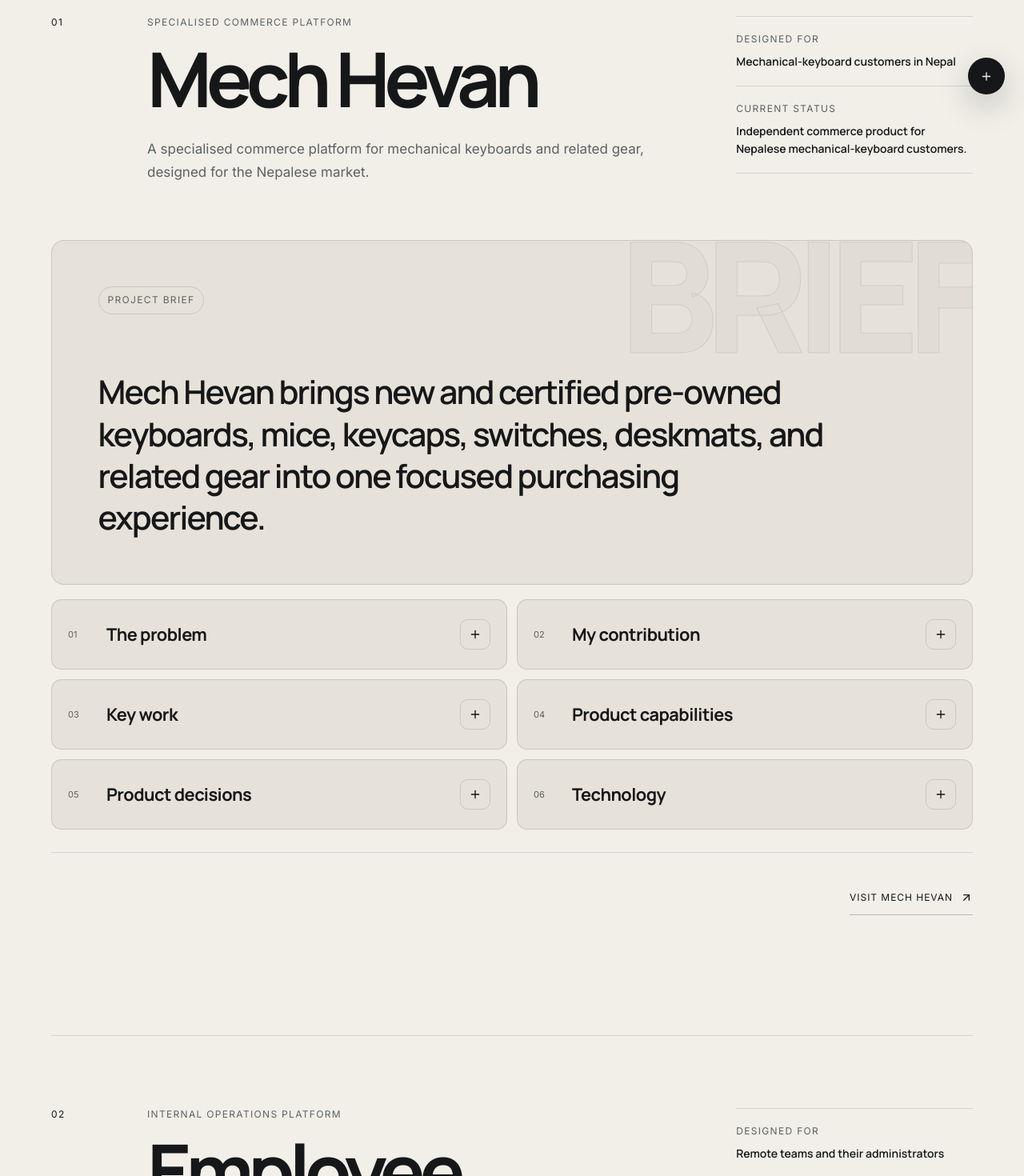
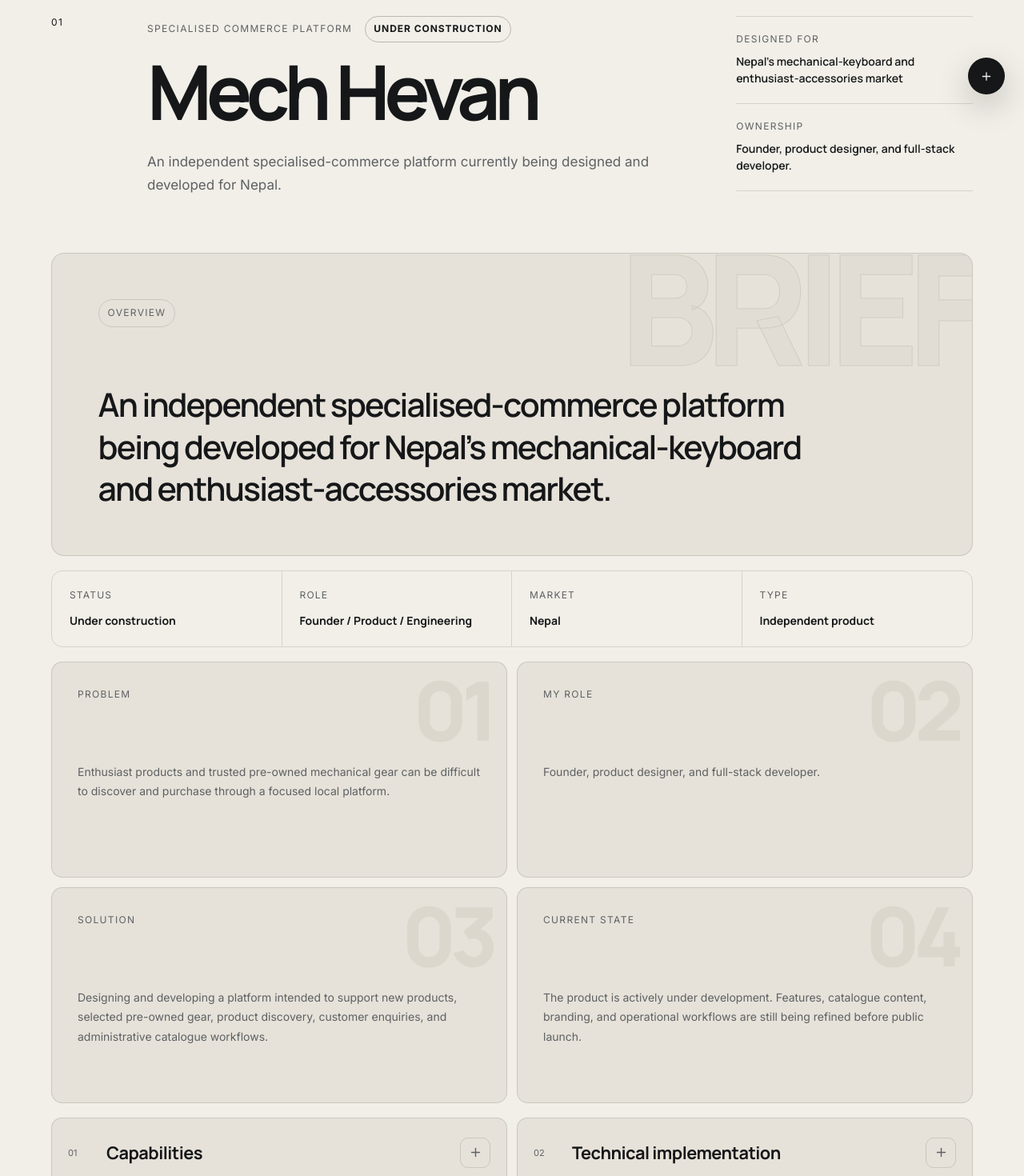
Before and after one commit to sandeepThapaMagar520/portfolio_v2, a Next.js app: page /work in a window 1280 px wide. Shown: the part 660-2130 px from the top of the page at 80% size. Built offline with nearby package versions, Linux system fonts and the light colour scheme.

Commit message:
Clarify project status and presentation

```diff
--- a/app/content/projects.ts
+++ b/app/content/projects.ts
@@ -8,6 +8,10 @@
   overview: string;
   problem: string;
   role: string;
+  solution: string;
+  currentState: string;
+  privacyNote: string | null;
+  proof: readonly { label: string; value: string }[];
   responsibilities: readonly string[];
   capabilities: readonly string[];
   decisions: readonly string[];
@@ -20,31 +24,49 @@
 export const projects: readonly Project[] = [
   {
     id: "mech-hevan", number: "01", name: "Mech Hevan", type: "Specialised commerce platform",
-    audience: "Mechanical-keyboard customers in Nepal",
-    positioning: "A specialised commerce platform for mechanical keyboards and related gear, designed for the Nepalese market.",
-    overview: "Mech Hevan brings new and certified pre-owned keyboards, mice, keycaps, switches, deskmats, and related gear into one focused purchasing experience.",
-    problem: "Enthusiasts need a clearer way to browse specialised gear, understand product condition and variants, and move through buying, selling, or product-request workflows within the local market.",
-    role: "I led the product direction and developed the platform across frontend, backend, data modelling, deployment, administrative workflows, and security-focused improvements.",
-    responsibilities: ["Product and business-flow planning", "Frontend and backend development", "Catalog and product-variant modelling", "Customer and administrative workflows", "Authentication and media architecture", "Cloud deployment and technical direction"],
-    capabilities: ["New and certified pre-owned catalog", "Category and product-detail browsing", "Cart and customer account flow", "Sell-your-gear workflow", "Keyboard request workflow", "Catalog administration"],
-    decisions: ["Separated new and certified pre-owned inventory so condition is clear before purchase.", "Structured the catalog around categories, product details, and variants rather than a generic listing page.", "Kept buying, selling, and product-request journeys distinct while sharing one product platform."],
+    audience: "Nepal’s mechanical-keyboard and enthusiast-accessories market",
+    positioning: "An independent specialised-commerce platform currently being designed and developed for Nepal.",
+    overview: "An independent specialised-commerce platform being developed for Nepal’s mechanical-keyboard and enthusiast-accessories market.",
+    problem: "Enthusiast products and trusted pre-owned mechanical gear can be difficult to discover and purchase through a focused local platform.",
+    role: "Founder, product designer, and full-stack developer.",
+    solution: "Designing and developing a platform intended to support new products, selected pre-owned gear, product discovery, customer enquiries, and administrative catalogue workflows.",
+    currentState: "The product is actively under development. Features, catalogue content, branding, and operational workflows are still being refined before public launch.",
+    privacyNote: null,
+    proof: [
+      { label: "Status", value: "Under construction" },
+      { label: "Role", value: "Founder / Product / Engineering" },
+      { label: "Market", value: "Nepal" },
+      { label: "Type", value: "Independent product" },
+    ],
+    responsibilities: ["Owned product and business-flow planning", "Designed the customer and administrative experience", "Implemented frontend and backend foundations", "Designed catalogue and product-variant models", "Implemented customer enquiry workflows", "Maintained deployment and technical direction"],
+    capabilities: ["New and selected pre-owned catalogue", "Category and product discovery", "Customer account and cart foundations", "Sell-your-gear workflow", "Product-request workflow", "Catalogue administration"],
+    decisions: ["Designed new and selected pre-owned inventory as distinct catalogue states so condition can remain clear.", "Structured the catalogue around categories, product details, and variants instead of a generic listing page.", "Kept purchasing, selling, and product-request journeys distinct while sharing one platform foundation."],
     stack: ["Next.js", "Spring Boot", "PostgreSQL", "Supabase", "Cloudinary", "Render", "Vercel"],
-    status: "Independent commerce product for Nepalese mechanical-keyboard customers.",
+    status: "Under construction",
     link: "https://mech-haven-frontend.vercel.app",
-    screenshot: { src: "/assets/projects/mech-hevan-homepage.webp", alt: "Mech Hevan public homepage showing its mechanical-keyboard store navigation, hero message, featured keyboard and shopping actions.", caption: "Public homepage · captured from the live deployment in July 2026" },
+    screenshot: null,
   },
   {
     id: "employee-management-system", number: "02", name: "Employee Management System", type: "Internal operations platform",
-    audience: "Remote teams and their administrators",
-    positioning: "An internal employee and operations management platform designed to support attendance, project coordination, work logging, leave handling, and administrative reporting for remote teams.",
-    overview: "The Employee Management System brings recurring remote-team operations into a single workflow instead of spreading attendance, projects, work updates, leave, and reporting across disconnected tools.",
-    problem: "Remote operations become difficult to follow when attendance sessions, project activity, daily work logs, leave requests, holidays, and reporting are maintained separately.",
-    role: "I contributed to the product structure, operational workflows, full-stack development, deployment, and ongoing improvement of the system.",
-    responsibilities: ["Workflow planning and requirements definition", "Frontend and backend development", "Attendance and work-log logic", "Project and leave workflow implementation", "Administrative reporting", "Authentication, access control, and deployment"],
+    audience: "Private internal use",
+    positioning: "A privacy-conscious internal system designed to consolidate recurring remote-team operations.",
+    overview: "A role-controlled internal platform created to bring recurring remote-team workflows into one organised system.",
+    problem: "Attendance, work logs, project coordination, leave, holidays, and reporting were handled through separate processes.",
+    role: "Product planning, workflow design, and software development.",
+    solution: "A central internal system that supports attendance sessions, work logs, project coordination, leave and holiday management, and administrative reporting.",
+    currentState: "Maintained as a private internal system. Public access, product interfaces, and operational details are intentionally unavailable.",
+    privacyNote: "Detailed interfaces, organisational data, internal metrics, and implementation information are intentionally not shown.",
+    proof: [
+      { label: "Status", value: "Internal" },
+      { label: "Role", value: "Product planning / Engineering" },
+      { label: "Visibility", value: "Private" },
+      { label: "Type", value: "Operational system" },
+    ],
+    responsibilities: ["Designed high-level workflow requirements", "Co-designed the product structure", "Implemented and maintained the private system"],
     capabilities: ["Employee and role management", "Attendance start and end sessions", "Project coordination", "Daily work logs", "Leave and holiday management", "Administrative summaries and reporting"],
-    decisions: ["Organised attendance as explicit work sessions so start and end activity can be followed consistently.", "Connected projects with daily work logs to give operational updates a clear work context.", "Separated employee actions from administrative reporting through role-based access."],
-    stack: ["Next.js", "Spring Boot", "PostgreSQL", "Supabase", "Render", "Vercel"],
-    status: "Private internal platform. No public demo or repository is linked.",
+    decisions: ["Organised recurring attendance activity as explicit sessions.", "Connected project coordination with work-log context.", "Separated standard and administrative actions through role-controlled access."],
+    stack: ["Technology details intentionally withheld"],
+    status: "Internal system",
     link: null, screenshot: null,
   },
 ];
--- a/app/globals.css
+++ b/app/globals.css
@@ -2934,3 +2934,203 @@
     animation:none!important;
   }
 }
+
+/* Project presentation: visible strategic summary with optional detail */
+.case-study-title-meta {
+  display:flex;
+  align-items:center;
+  flex-wrap:wrap;
+  gap:10px 16px;
+  margin-bottom:20px;
+}
+.case-study-title-meta .case-study-type {
+  margin:0;
+}
+.case-study-status {
+  width:max-content;
+  padding:7px 10px;
+  border:1px solid var(--line-strong);
+  border-radius:99px;
+  color:var(--text);
+  font-size:12px;
+  font-weight:650;
+  line-height:1.4;
+  letter-spacing:.08em;
+  text-transform:uppercase;
+}
+.project-proof-strip {
+  display:grid;
+  grid-template-columns:repeat(4,minmax(0,1fr));
+  margin:18px 0;
+  border:1px solid var(--line);
+  border-radius:14px;
+  overflow:hidden;
+}
+.project-proof-strip > div {
+  min-width:0;
+  padding:22px;
+  border-right:1px solid var(--line);
+}
+.project-proof-strip > div:last-child {
+  border-right:0;
+}
+.project-proof-strip dt {
+  margin-bottom:12px;
+  color:var(--muted);
+  font-size:12px;
+  line-height:1.4;
+  letter-spacing:.1em;
+  text-transform:uppercase;
+}
+.project-proof-strip dd {
+  margin:0;
+  font:650 14px/1.5 var(--font-manrope);
+}
+.case-study-visible-details {
+  display:grid;
+  grid-template-columns:repeat(2,minmax(0,1fr));
+  gap:12px;
+}
+.case-study-visible-details > section {
+  position:relative;
+  min-height:270px;
+  padding:32px;
+  overflow:hidden;
+  border:1px solid var(--line);
+  border-radius:14px;
+  background:var(--surface);
+}
+.case-study-visible-details > section > span {
+  position:absolute;
+  right:18px;
+  top:8px;
+  color:var(--surface-2);
+  font:800 clamp(5rem,8vw,8rem)/1 var(--font-manrope);
+  letter-spacing:-.08em;
+  pointer-events:none;
+}
+.case-study-visible-details .case-study-label,
+.case-study-visible-details > section > p:last-child {
+  position:relative;
+  z-index:1;
+}
+.case-study-visible-details .case-study-label {
+  margin:0;
+}
+.case-study-visible-details > section > p:last-child {
+  max-width:650px;
+  margin:76px 0 0;
+  color:var(--muted);
+  font-size:14px;
+  line-height:1.75;
+}
+.case-study-privacy {
+  display:grid;
+  grid-template-columns:32px minmax(0,1fr);
+  gap:18px;
+  margin-top:12px;
+  padding:24px;
+  border:1px solid var(--line-strong);
+  border-radius:14px;
+  background:var(--surface-2);
+}
+.case-study-privacy > svg {
+  width:22px;
+}
+.case-study-privacy strong {
+  font:650 16px var(--font-manrope);
+}
+.case-study-privacy p {
+  max-width:780px;
+  margin:8px 0 0;
+  color:var(--muted);
+  font-size:14px;
+  line-height:1.7;
+}
+.case-study-disclosures {
+  margin-top:18px;
+}
+.case-study-disclosures details[open] {
+  border-color:var(--text);
+  box-shadow:inset 3px 0 0 var(--text);
+}
+.case-study-disclosures details[open] summary {
+  border-bottom:1px solid var(--line);
+}
+.case-study-disclosures summary .disclosure-icon {
+  position:relative;
+  width:38px;
+  height:38px;
+  display:grid;
+  place-items:center;
+  border:1px solid var(--line);
+  border-radius:10px;
+  transition:background-color 200ms ease,color 200ms ease,border-color 200ms ease;
+}
+.case-study-disclosures summary .disclosure-icon svg {
+  position:absolute;
+  width:17px;
+  height:17px;
+  padding:0;
+  border:0;
+  border-radius:0;
+  transition:opacity 160ms ease,transform 200ms ease;
+}
+.case-study-disclosures summary .disclosure-icon svg:last-child {
+  opacity:0;
+  transform:scale(.7);
+}
+.case-study-disclosures details[open] summary .disclosure-icon {
+  background:var(--text);
+  color:var(--bg);
+  border-color:var(--text);
+}
+.case-study-disclosures details[open] summary .disclosure-icon svg:first-child {
+  opacity:0;
+  transform:scale(.7);
+}
+.case-study-disclosures details[open] summary .disclosure-icon svg:last-child {
+  opacity:1;
+  transform:scale(1);
+}
+
+@media(max-width:900px) {
+  .project-proof-strip {
+    grid-template-columns:repeat(2,minmax(0,1fr));
+  }
+  .project-proof-strip > div:nth-child(2) {
+    border-right:0;
+  }
+  .project-proof-strip > div:nth-child(-n+2) {
+    border-bottom:1px solid var(--line);
+  }
+}
+
+@media(max-width:760px) {
+  .project-proof-strip {
+    grid-template-columns:1fr;
+  }
+  .project-proof-strip > div,
+  .project-proof-strip > div:nth-child(2) {
+    padding:18px;
+    border-right:0;
+    border-bottom:1px solid var(--line);
+  }
+  .project-proof-strip > div:last-child {
+    border-bottom:0;
+  }
+  .case-study-visible-details {
+    grid-template-columns:1fr;
+  }
+  .case-study-visible-details > section {
+    min-height:220px;
+    padding:24px 20px;
+  }
+  .case-study-visible-details > section > p:last-child {
+    margin-top:54px;
+  }
+  .case-study-privacy {
+    grid-template-columns:1fr;
+    padding:22px 20px;
+  }
+}
--- a/app/work/page.tsx
+++ b/app/work/page.tsx
@@ -1,4 +1,4 @@
-import { ArrowUpRight, Check, LockKeyhole, Plus } from "lucide-react";
+import { ArrowUpRight, Check, LockKeyhole, Minus, Plus } from "lucide-react";
 import Link from "next/link";
 import { PageIntro } from "../components/PageIntro";
 import { SiteFooter } from "../components/SiteFooter";
@@ -25,50 +25,65 @@
             <header className="case-study-header">
               <div className="case-study-index">{project.number}</div>
               <div>
-                <p className="case-study-type">{project.type}</p>
+                <div className="case-study-title-meta">
+                  <p className="case-study-type">{project.type}</p>
+                  <span className="case-study-status">{project.status}</span>
+                </div>
                 <h2>{project.name}</h2>
                 <p className="case-study-positioning">{project.positioning}</p>
               </div>
               <dl className="case-study-facts">
                 <div><dt>Designed for</dt><dd>{project.audience}</dd></div>
-                <div><dt>Current status</dt><dd>{project.status}</dd></div>
+                <div><dt>Ownership</dt><dd>{project.role}</dd></div>
               </dl>
             </header>
 
             <section className="case-study-spotlight">
-              <p className="case-study-label">Project brief</p>
+              <p className="case-study-label">Overview</p>
               <p>{project.overview}</p>
             </section>
 
+            <dl className="project-proof-strip" aria-label={`${project.name} project facts`}>
+              {project.proof.map(({ label, value }) => (
+                <div key={label}><dt>{label}</dt><dd>{value}</dd></div>
+              ))}
+            </dl>
+
+            <div className="case-study-visible-details">
+              <section><span>01</span><p className="case-study-label">Problem</p><p>{project.problem}</p></section>
+              <section><span>02</span><p className="case-study-label">My role</p><p>{project.role}</p></section>
+              <section><span>03</span><p className="case-study-label">Solution</p><p>{project.solution}</p></section>
+              <section><span>04</span><p className="case-study-label">Current state</p><p>{project.currentState}</p></section>
+            </div>
+
+            {project.privacyNote && (
+              <aside className="case-study-privacy" aria-label="Project privacy note">
+                <LockKeyhole aria-hidden="true" />
+                <div><strong>Privacy note</strong><p>{project.privacyNote}</p></div>
+              </aside>
+            )}
+
             <div className="case-study-disclosures">
               <details>
-                <summary><span>01</span><strong>The problem</strong><Plus aria-hidden="true" /></summary>
-                <div className="disclosure-body"><p>{project.problem}</p></div>
+                <summary><span>01</span><strong>Capabilities</strong><span className="disclosure-icon"><Plus aria-hidden="true" /><Minus aria-hidden="true" /></span></summary>
+                <div className="disclosure-body">
+                  <ul>{project.capabilities.map((item) => <li key={item}><Check aria-hidden="true" />{item}</li>)}</ul>
+                </div>
               </details>
               <details>
-                <summary><span>02</span><strong>My contribution</strong><Plus aria-hidden="true" /></summary>
-                <div className="disclosure-body"><p>{project.role}</p></div>
-              </details>
-              <details>
-                <summary><span>03</span><strong>Key work</strong><Plus aria-hidden="true" /></summary>
+                <summary><span>02</span><strong>Technical implementation</strong><span className="disclosure-icon"><Plus aria-hidden="true" /><Minus aria-hidden="true" /></span></summary>
                 <div className="disclosure-body">
                   <ul>{project.responsibilities.map((item) => <li key={item}><Check aria-hidden="true" />{item}</li>)}</ul>
                 </div>
               </details>
               <details>
-                <summary><span>04</span><strong>Product capabilities</strong><Plus aria-hidden="true" /></summary>
-                <div className="disclosure-body">
-                  <ul>{project.capabilities.map((item) => <li key={item}><Check aria-hidden="true" />{item}</li>)}</ul>
-                </div>
-              </details>
-              <details>
-                <summary><span>05</span><strong>Product decisions</strong><Plus aria-hidden="true" /></summary>
+                <summary><span>03</span><strong>Product decisions</strong><span className="disclosure-icon"><Plus aria-hidden="true" /><Minus aria-hidden="true" /></span></summary>
                 <div className="disclosure-body">
                   <ol>{project.decisions.map((decision, index) => <li key={decision}><span>0{index + 1}</span>{decision}</li>)}</ol>
                 </div>
               </details>
               <details>
-                <summary><span>06</span><strong>Technology</strong><Plus aria-hidden="true" /></summary>
+                <summary><span>04</span><strong>Technology stack</strong><span className="disclosure-icon"><Plus aria-hidden="true" /><Minus aria-hidden="true" /></span></summary>
                 <div className="disclosure-body">
                   <ul className="disclosure-stack">{project.stack.map((item) => <li key={item}>{item}</li>)}</ul>
                 </div>
@@ -78,7 +93,7 @@
             <div className="case-study-footer">
               {project.link ? (
                 <a href={project.link} target="_blank" rel="noopener noreferrer">
-                  Visit Mech Hevan <span className="sr-only">(opens in a new tab)</span>
+                  Preview in-development site <span className="sr-only">(opens in a new tab)</span>
                   <ArrowUpRight aria-hidden="true" />
                 </a>
               ) : (
```
Also changed, not shown: app/page.tsx (+13 -13 lines).
